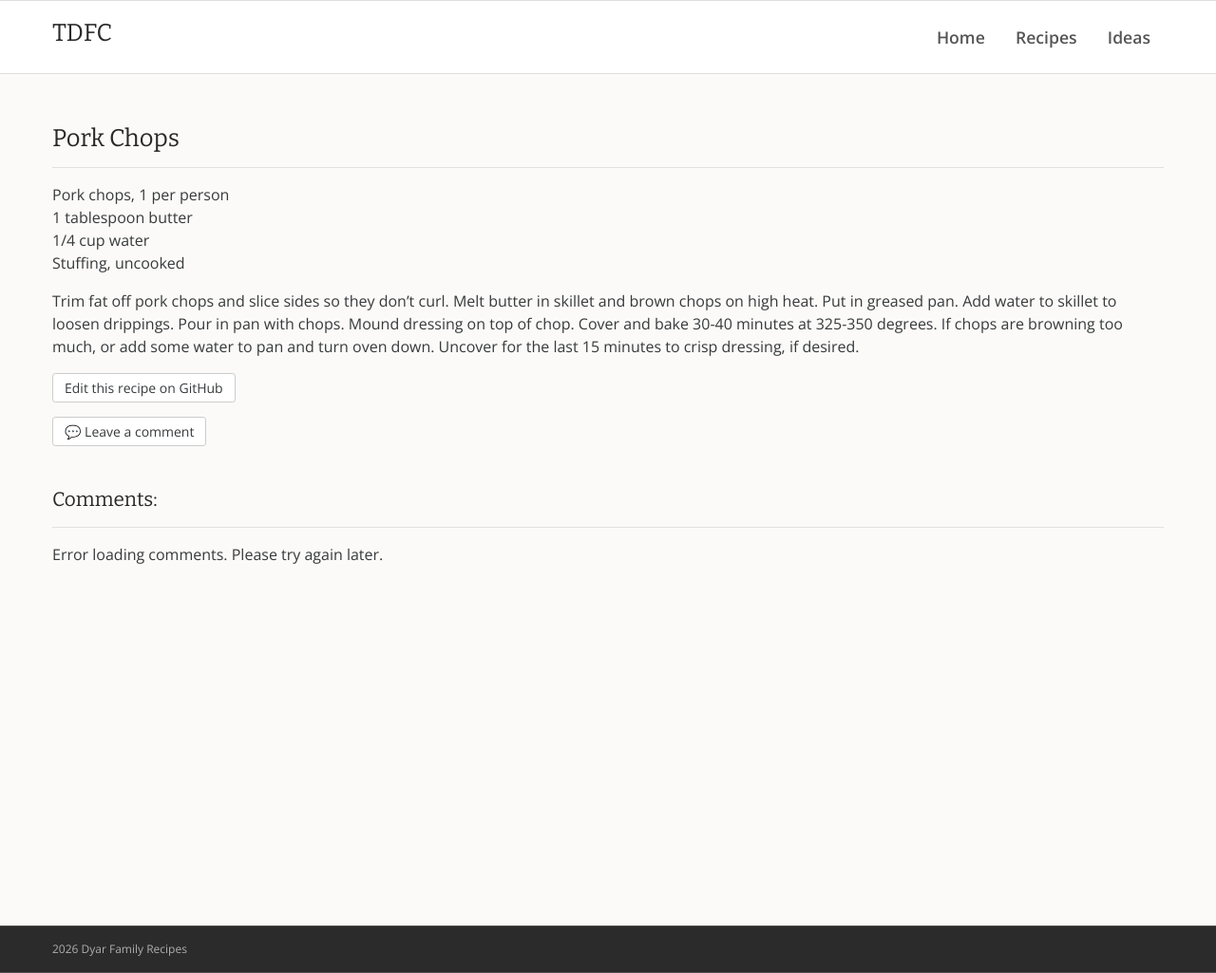
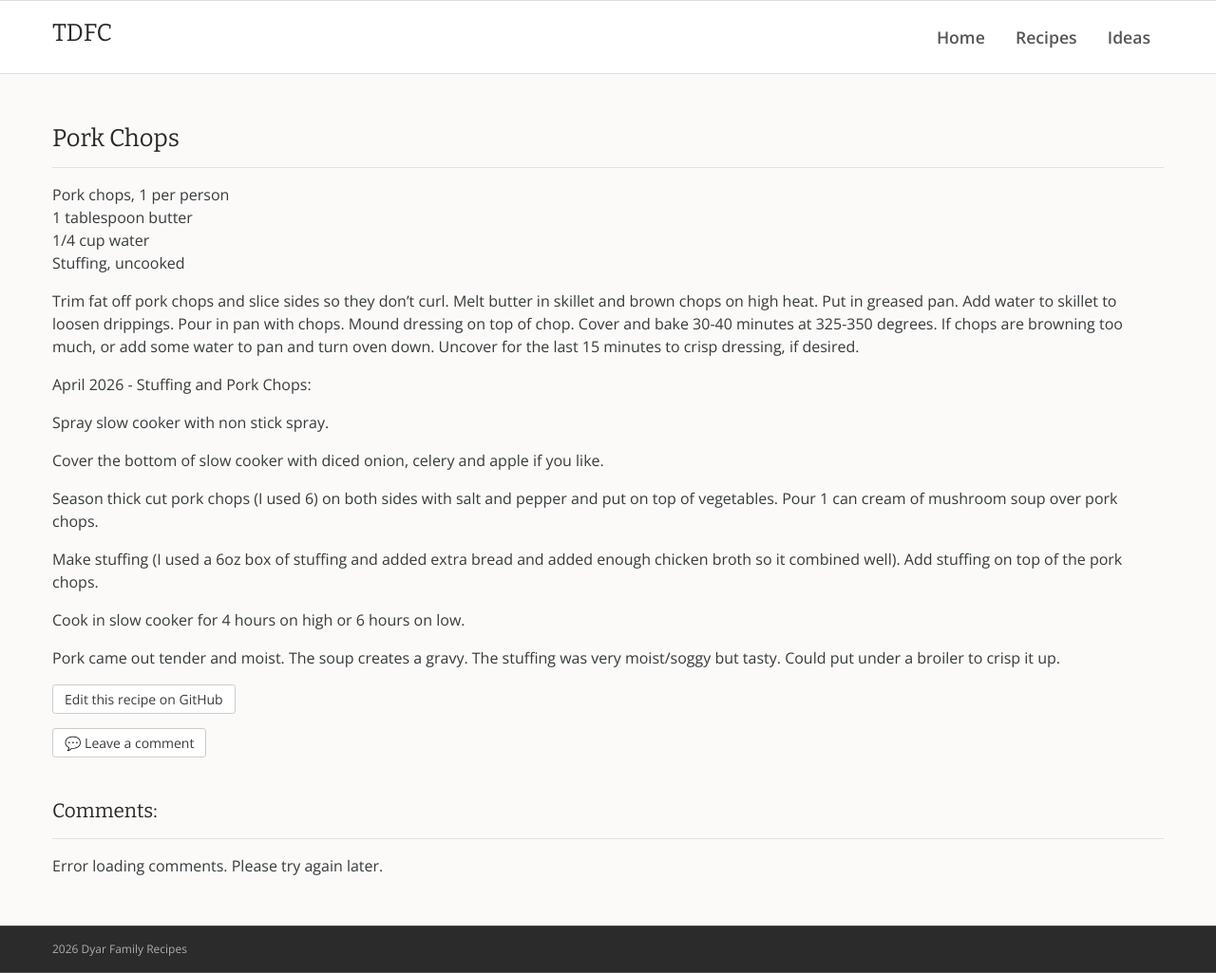
Before and after one commit to rdyar/tdfc, a Jekyll site: the page built from _main-courses/pork-chops.md, in a window 1280 px wide and 1025 px high. Shown: the whole window at 95% size. Built offline with Jekyll 4.4.1, drawn with Linux system fonts in a browser that asks for light colours.

Commit message:
Update pork-chops.md

```diff
--- a/_main-courses/pork-chops.md
+++ b/_main-courses/pork-chops.md
@@ -11,3 +11,20 @@ on high heat. Put in greased pan. Add water to skillet to loosen drippings. Pour
 chops. Mound dressing on top of chop. Cover and bake 30-40 minutes at 325-350 degrees. If
 chops are browning too much, or add some water to pan and turn oven down. Uncover for the
 last 15 minutes to crisp dressing, if desired.
+
+
+
+
+April 2026 - Stuffing and Pork Chops:
+
+Spray slow cooker with non stick spray.
+
+Cover the bottom of slow cooker with diced onion, celery and apple if you like.
+
+Season thick cut pork chops (I used 6) on both sides with salt and pepper and put on top of vegetables. Pour 1 can cream of mushroom soup over pork chops.
+
+Make stuffing (I used a 6oz box of stuffing and added extra bread and added enough chicken broth so it combined well). Add stuffing on top of the pork chops.
+
+Cook in slow cooker for 4 hours on high or 6 hours on low.
+
+Pork came out tender and moist.  The soup creates a gravy. The stuffing was very moist/soggy but tasty. Could put under a broiler to crisp it up.
```
